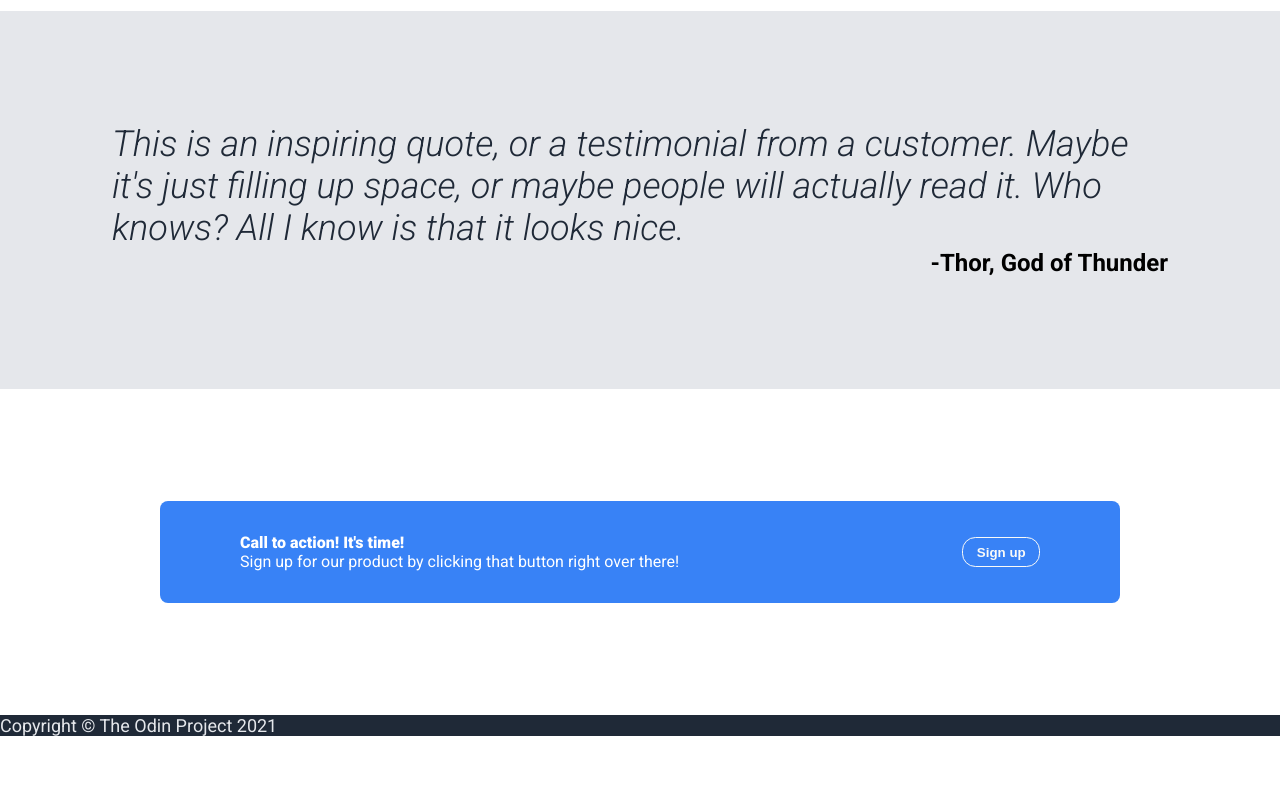
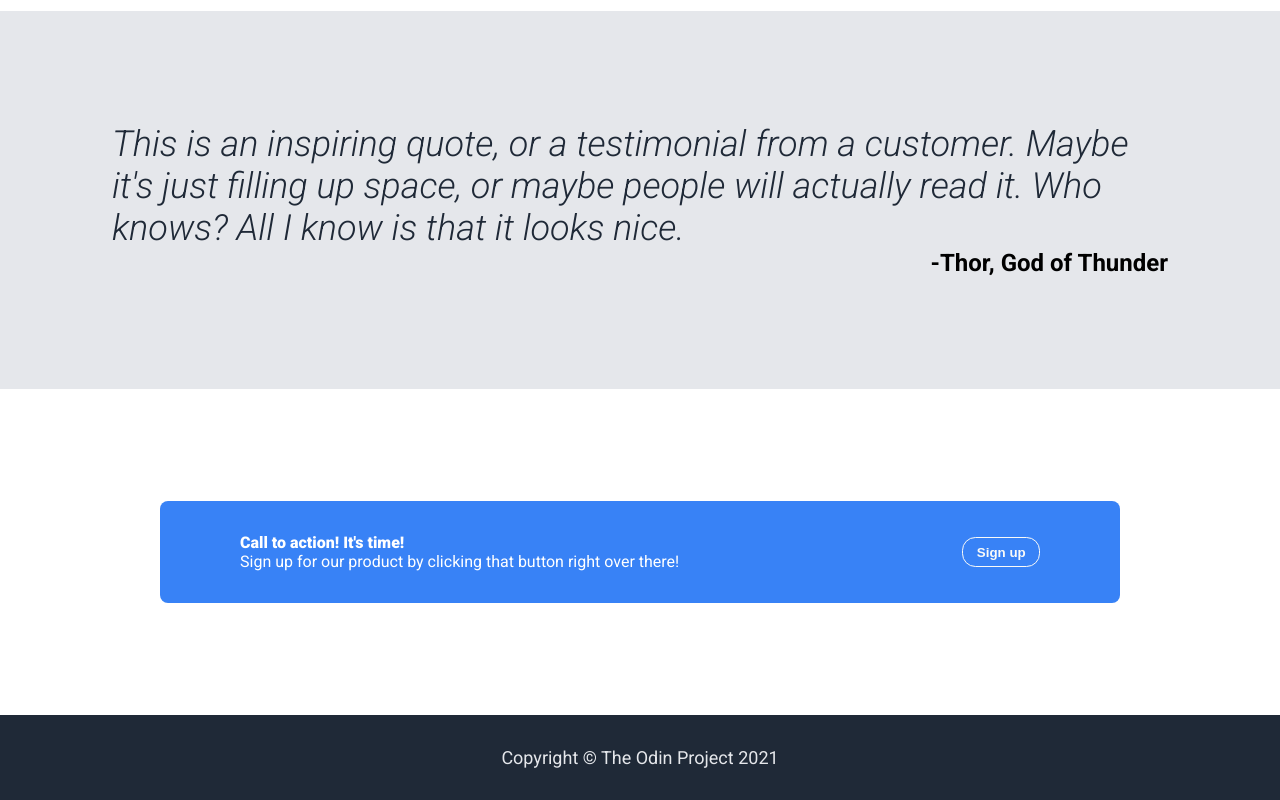
Before and after one commit to dariont5/Project-Landing-Page, a plain HTML site: page index.html in a window 1280 px wide. Shown: the part 817-1617 px from the top of the page. Before the commit the page ends 1553 px from the top, so only its background shows below. Drawn offline with Linux system fonts and the light colour scheme.

Commit message:
Add footer style

```diff
--- a/style.css
+++ b/style.css
@@ -172,3 +172,10 @@ body {
 .bold-text {
     font-weight: 900;
 }
+
+.footer {
+    display: flex;
+    justify-content: center;
+    align-items: center;
+    padding: 2rem;
+}
```
